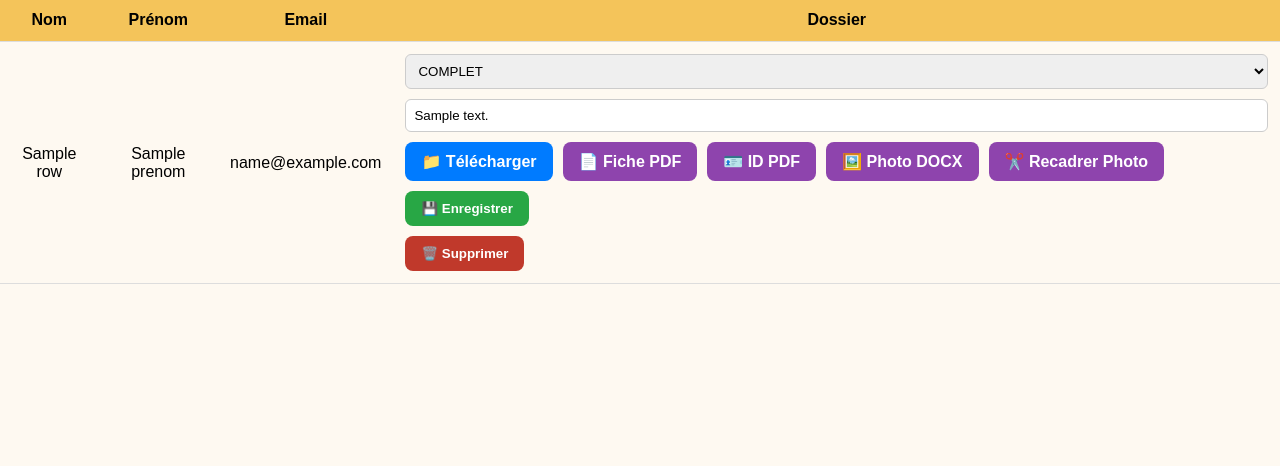
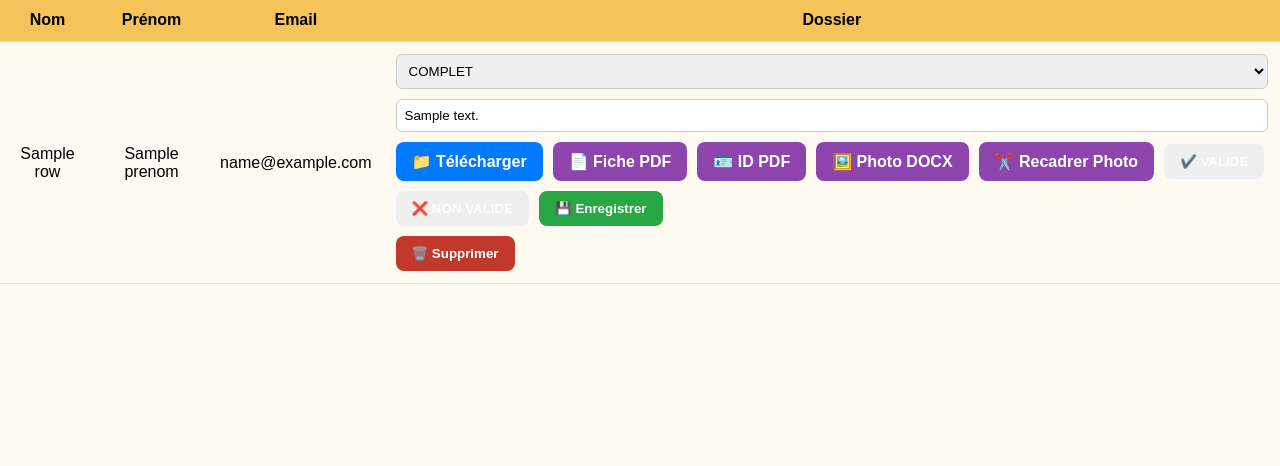
Before and after one commit to integraleacademy/inscriptions, a Flask app: template templates/admin.html in a window 1280 px wide. Shown: the part 141-607 px from the top of the page. Run offline with Flask 3, Linux system fonts and the light colour scheme; the template is opened without the code that fills it: most values are stand-ins (such as "Sample title", 1, 10 or a date in 2020); parts of the project's set-up code (start-up, migrations or seed data) failed here and were passed over.

Commit message:
Update admin.html

```diff
--- a/templates/admin.html
+++ b/templates/admin.html
@@ -28,23 +28,34 @@
         <td>{{ row.email }}</td>
         <td colspan="4">
           <form method="post" action="/update/{{ row.prenom|trim|urlencode }}/{{ row.nom|trim|urlencode }}" class="actions">
+            <!-- Statut -->
             <select name="status">
               <option value="INCOMPLET" {% if row.status == 'INCOMPLET' %}selected{% endif %}>INCOMPLET</option>
               <option value="COMPLET" {% if row.status == 'COMPLET' %}selected{% endif %}>COMPLET</option>
             </select>
 
+            <!-- Commentaire -->
             <input type="text" name="commentaire" value="{{ row.commentaire }}" placeholder="Commentaire">
+
+            <!-- Identifiant dossier -->
             <input type="hidden" name="folder" value="{{ row.folder }}">
 
+            <!-- Actions -->
             <a href="/download/{{ row.folder }}" class="btn download">📁 Télécharger</a>
             <a href="/fiche/{{ row.prenom|trim|urlencode }}/{{ row.nom|trim|urlencode }}" class="btn pdf">📄 Fiche PDF</a>
             <a href="/idpack/{{ row.prenom|trim|urlencode }}/{{ row.nom|trim|urlencode }}" class="btn pdf">🪪 ID PDF</a>
             <a href="/photosheet/{{ row.prenom|trim|urlencode }}/{{ row.nom|trim|urlencode }}" class="btn pdf">🖼️ Photo DOCX</a>
             <a href="/editphoto/{{ row.prenom|trim|urlencode }}/{{ row.nom|trim|urlencode }}" class="btn pdf">✂️ Recadrer Photo</a>
 
+            <!-- Boutons statut -->
+            <button type="submit" name="status" value="VALIDE" class="btn valide">✔️ VALIDE</button>
+            <button type="submit" name="status" value="NON VALIDE" class="btn nonvalide">❌ NON VALIDE</button>
+
+            <!-- Sauvegarde -->
             <button type="submit" class="btn save">💾 Enregistrer</button>
           </form>
 
+          <!-- Supprimer -->
           <form method="post" action="/delete/{{ row.prenom|trim|urlencode }}/{{ row.nom|trim|urlencode }}" class="actions" style="margin-top: 10px;">
             <button type="submit" class="btn delete">🗑️ Supprimer</button>
           </form>
```
